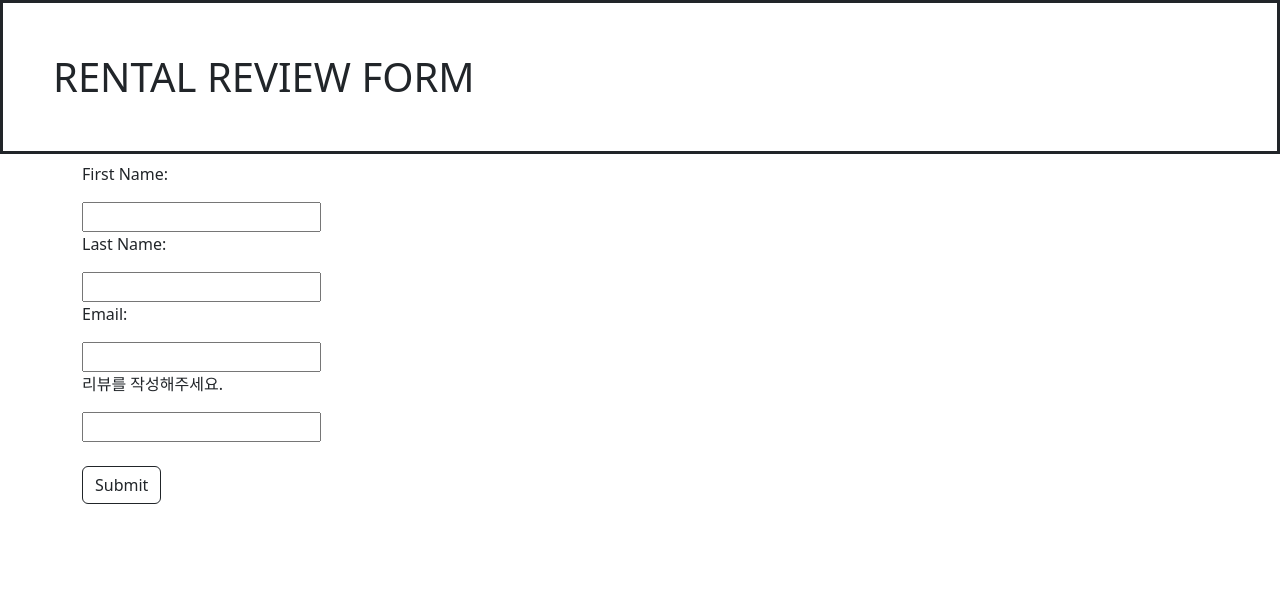
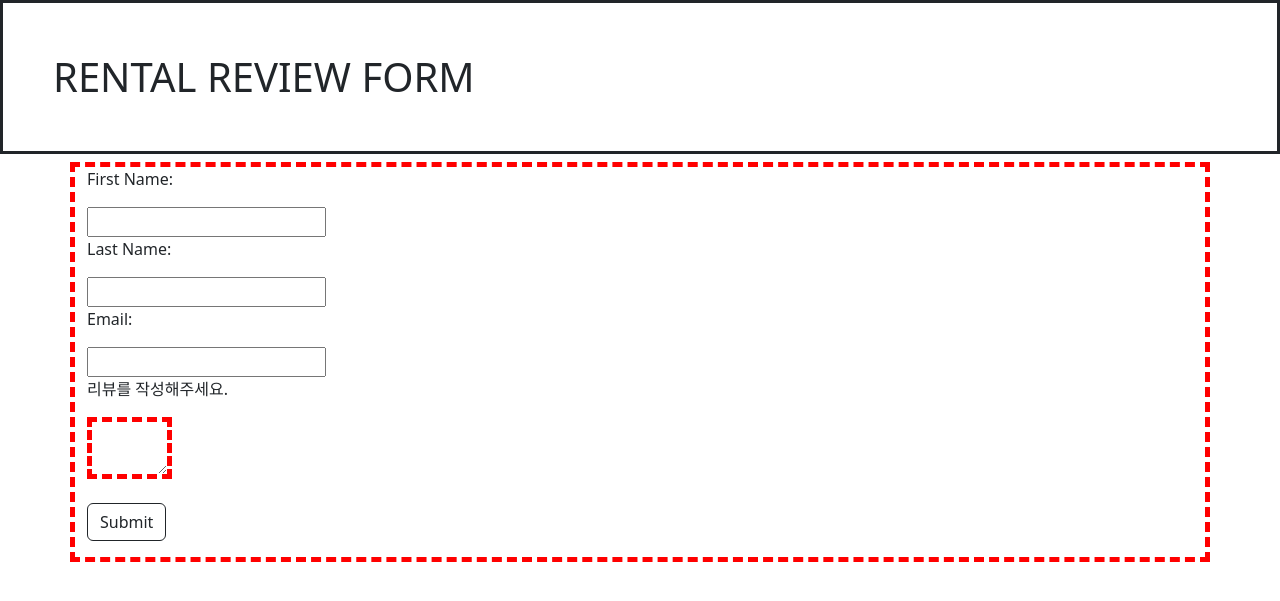
Before and after one commit to vegtamv/udemy_django, a Django app: page /cars/rental_review/ in a window 1280 px wide. Shown: the top 601 px of the page. Run offline with Django 5.2, Linux system fonts and the light colour scheme.

Commit message:
13-3 위젯과 스타일링

```diff
--- a/cars/forms.py
+++ b/cars/forms.py
@@ -4,4 +4,10 @@ class ReviewForm(forms.Form):
     first_name = forms.CharField(label="First Name", max_length=100)
     last_name = forms.CharField(label="Last Name", max_length=100)
     email = forms.EmailField(label="Email", required=False)
-    review = forms.CharField(label="리뷰를 작성해주세요.", max_length=100, required=False)
+    review = forms.CharField(label="리뷰를 작성해주세요.", max_length=100,
+                             required=False,
+                             widget=forms.Textarea(attrs={
+                                 'class':'myform',
+                                 'rows':'2',
+                                 'cols':'6'})
+                             )
--- /dev/null
+++ b/cars/static/cars/custom.css
@@ -0,0 +1,3 @@
+.myform{
+    border: 5px dashed red;
+}
--- a/cars/templates/cars/rental_review.html
+++ b/cars/templates/cars/rental_review.html
@@ -1,3 +1,5 @@
+{% load static %}
+
 <html lang="en">
 <head>
     <meta charset="UTF-8">
@@ -8,10 +10,13 @@
     <link href="https://cdn.jsdelivr.net/npm/bootstrap@5.3.3/dist/css/bootstrap.min.css" rel="stylesheet" integrity="sha384-QWTKZyjpPEjISv5WaRU9OFeRpok6YctnYmDr5pNlyT2bRjXh0JMhjY6hW+ALEwIH" crossorigin="anonymous">
     <script src="https://cdn.jsdelivr.net/npm/bootstrap@5.3.3/dist/js/bootstrap.bundle.min.js" integrity="sha384-YvpcrYf0tY3lHB60NNkmXc5s9fDVZLESaAA55NDzOxhy9GkcIdslK1eN7N6jIeHz" crossorigin="anonymous"></script>
 
+    <!-- CSS -->
+     <link rel="stylesheet" href="{% static 'cars/custom.css' %}">
 </head>
+
 <body>
     <h1 style="padding:50px; border-style:solid">RENTAL REVIEW FORM</h1>
-    <div class='container'>
+    <div class='container myform'>
         <form method="POST">
             {% csrf_token %}
             <!--
```
